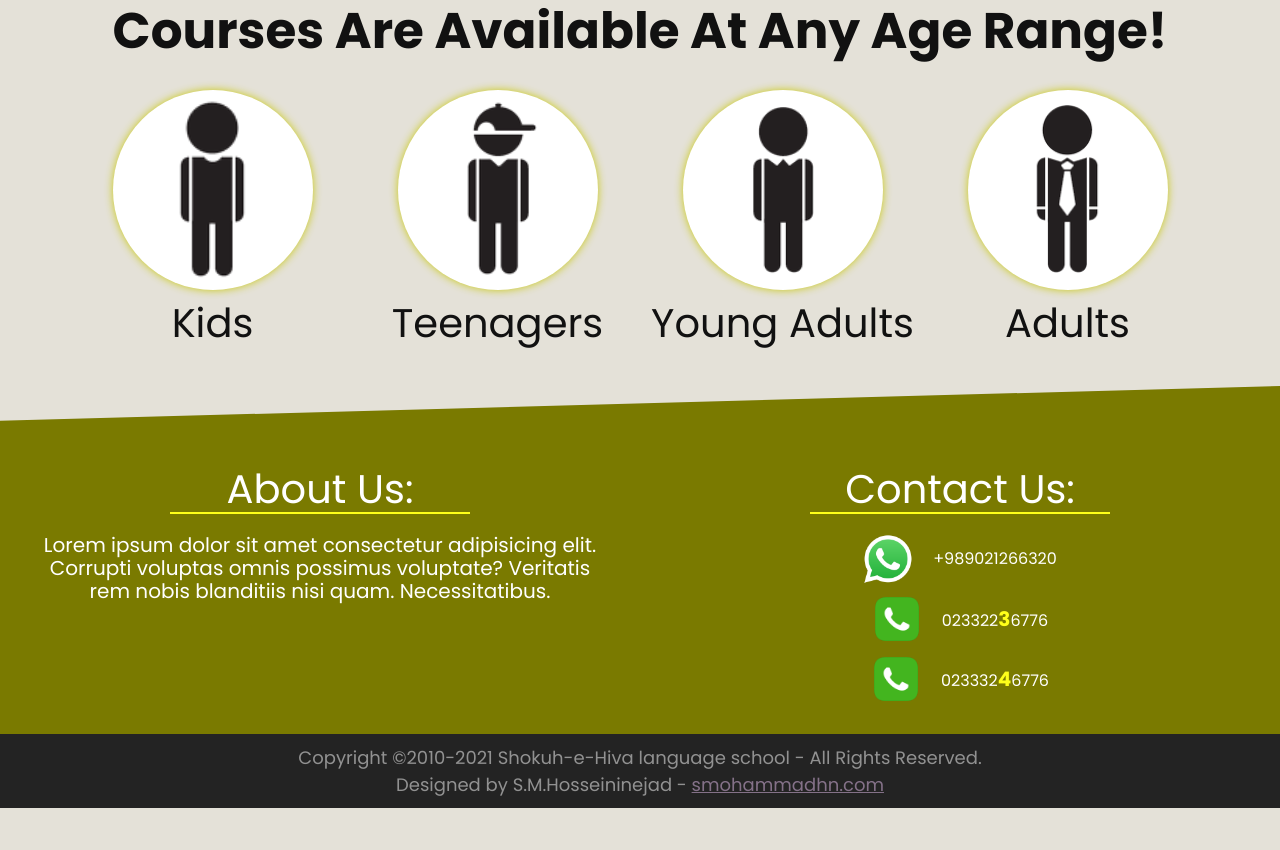
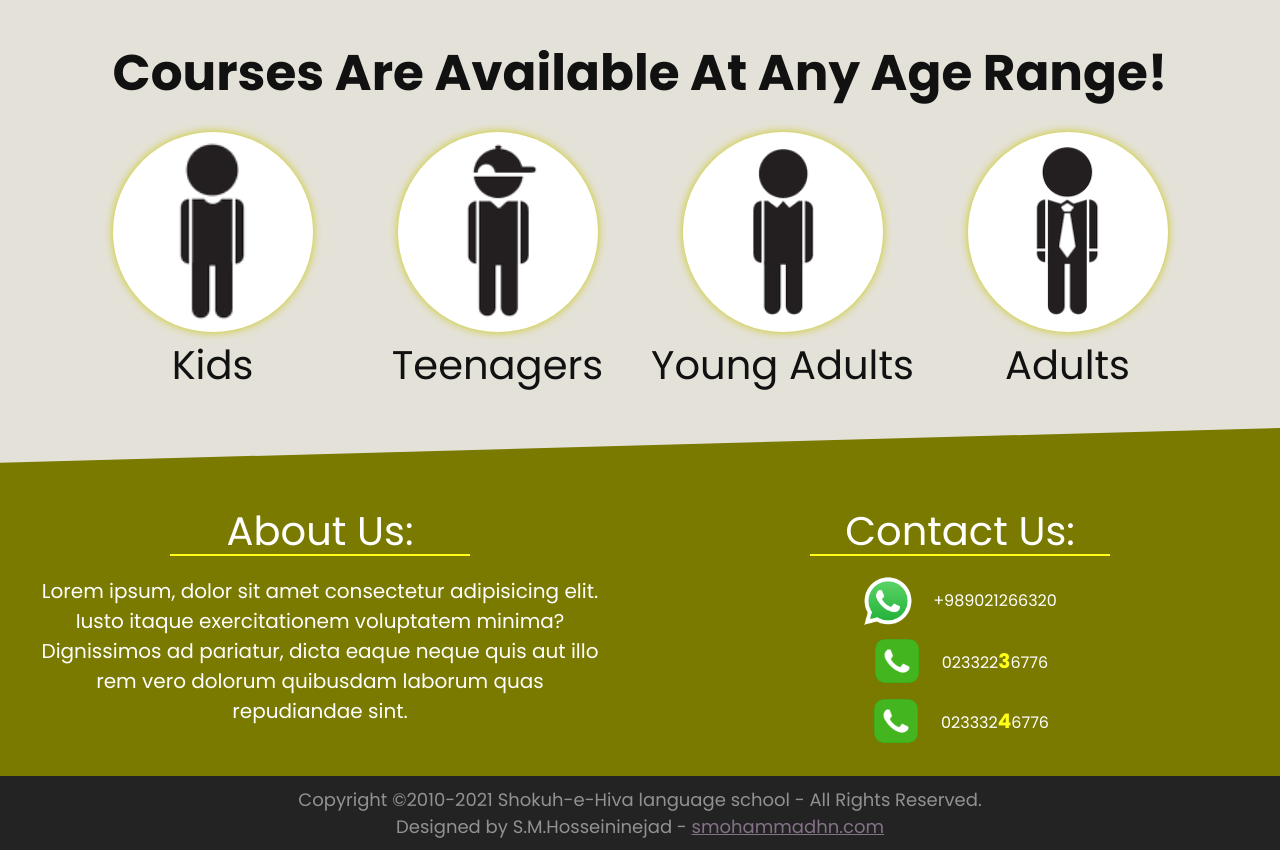
Before and after one commit to smohammadhn/hivasls, a website: page index.html in a window 1280 px wide. Shown: the part 1222-2072 px from the top of the page. Before the commit the page ends 2030 px from the top, so only its background shows below. Drawn offline with nearby package versions, Linux system fonts and the light colour scheme.

Commit message:
building final version.

```diff
--- a/index.html
+++ b/index.html
@@ -156,9 +156,10 @@
           <h3 class="heading footer__heading">About us:</h3>
           <div class="line"></div>
           <p class="center">
-            Lorem ipsum dolor sit amet consectetur adipisicing elit. Corrupti
-            voluptas omnis possimus voluptate? Veritatis rem nobis blanditiis
-            nisi quam. Necessitatibus.
+            Lorem ipsum, dolor sit amet consectetur adipisicing elit. Iusto
+            itaque exercitationem voluptatem minima? Dignissimos ad pariatur,
+            dicta eaque neque quis aut illo rem vero dolorum quibusdam laborum
+            quas repudiandae sint.
           </p>
         </div>
         <div class="footer__contactUs" data-aos="zoom-in">
--- a/styles/styles.css
+++ b/styles/styles.css
@@ -29,6 +29,7 @@ body {
 p {
   font-size: 2rem;
   color: #111;
+  line-height: 1.5;
 }
 h1 {
   text-transform: uppercase;
@@ -210,9 +211,6 @@ img {
   .information-container {
     grid-template-columns: repeat(auto-fit, minmax(100px, 1fr));
   }
-  .card-container {
-    transform: scale(0.7);
-  }
   .information-container {
     margin-top: 3rem;
   }
```
